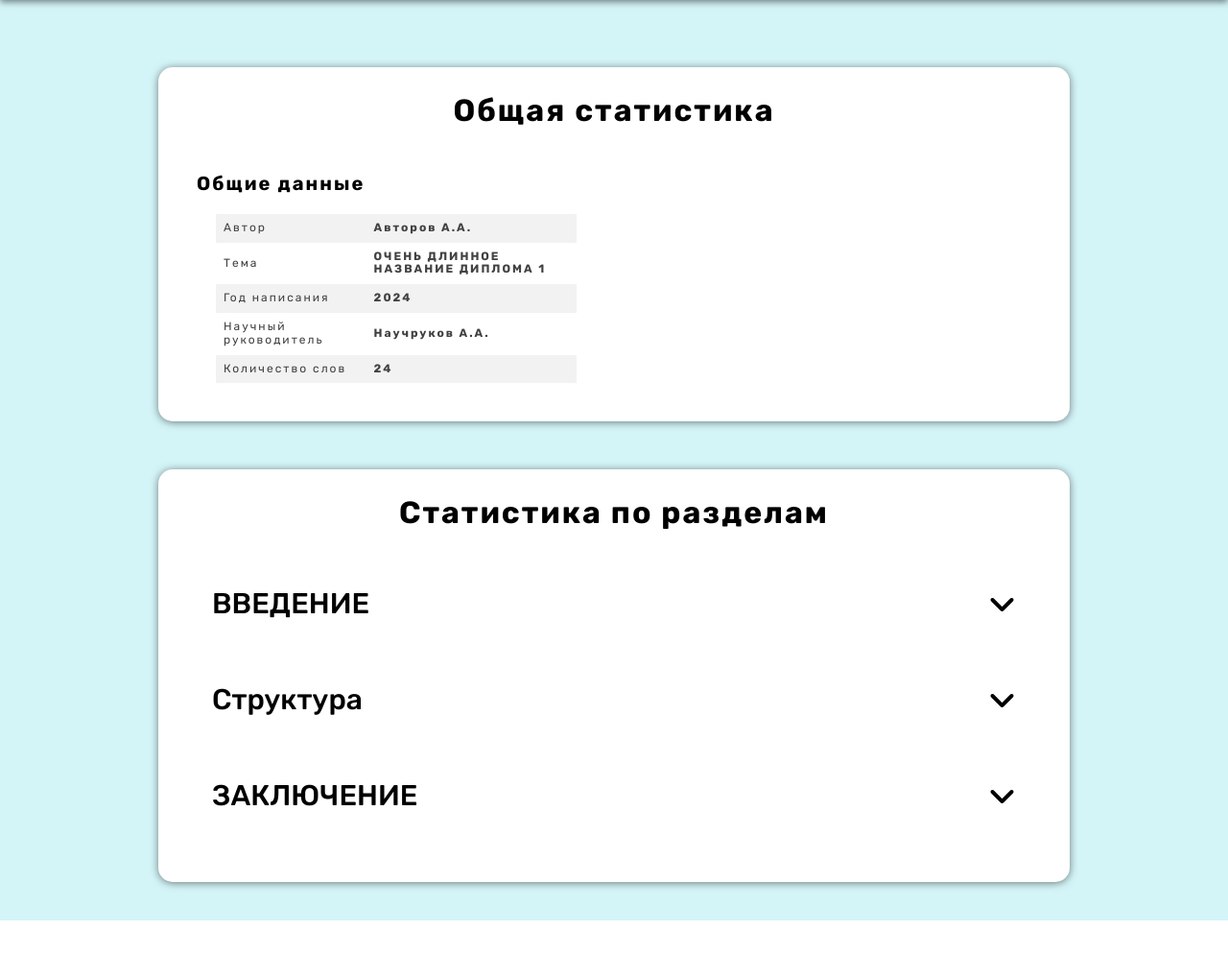
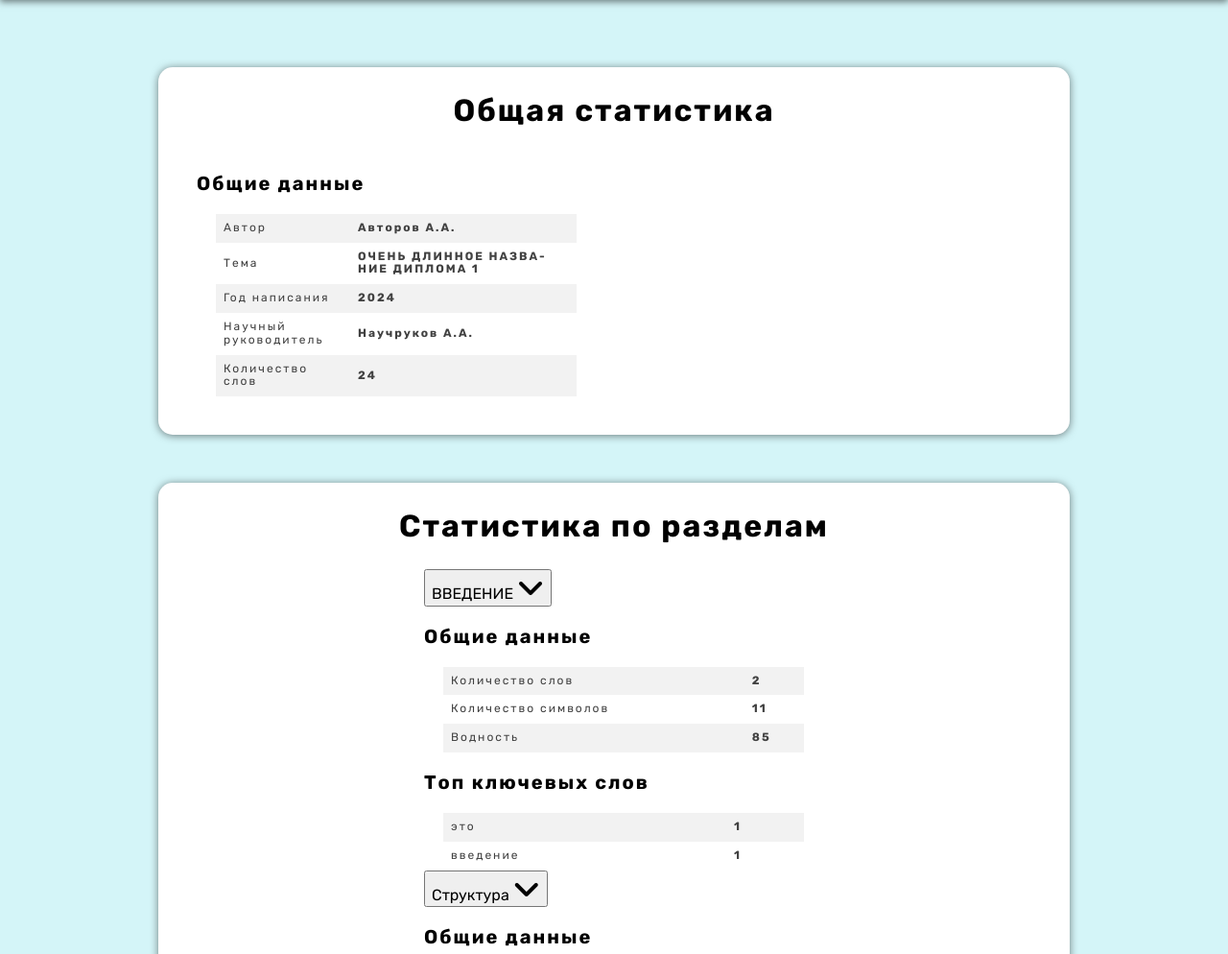
Before and after one commit to moevm/nosql1h25-reports, a Flask app: page /diploma/1 in a window 1280 px wide. Shown: the part 80-1074 px from the top of the page at 96% size. Before the commit the page ends 1039 px from the top, so only its background shows below. Run offline with Flask 3, Linux system fonts and the light colour scheme.

Commit message:
Добавление переносов для полей общей статистики.

```diff
--- a/src/static/styles/general_statistics.css
+++ b/src/static/styles/general_statistics.css
@@ -73,4 +73,7 @@
 
 td {
     color: #414141;
+    word-wrap: break-word;
+    overflow-wrap: break-word;
+    hyphens: auto;
 }
```
Also changed, not shown: src/static/styles/section_stats.css (renamed from src/static/styles/section-stats.css).
